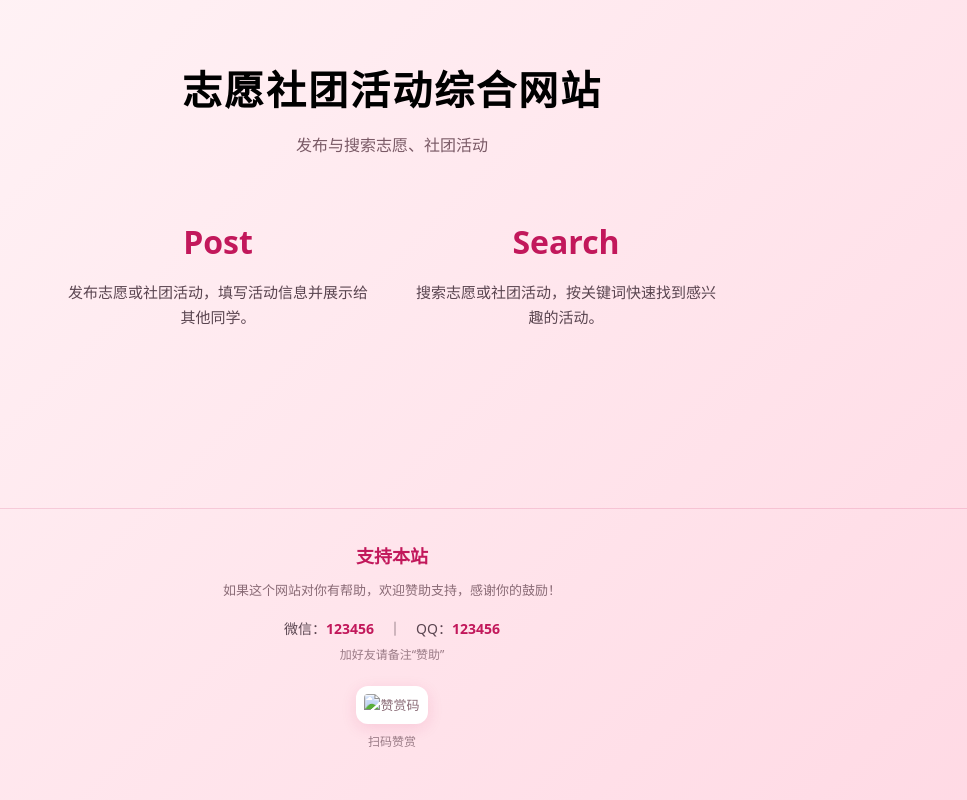
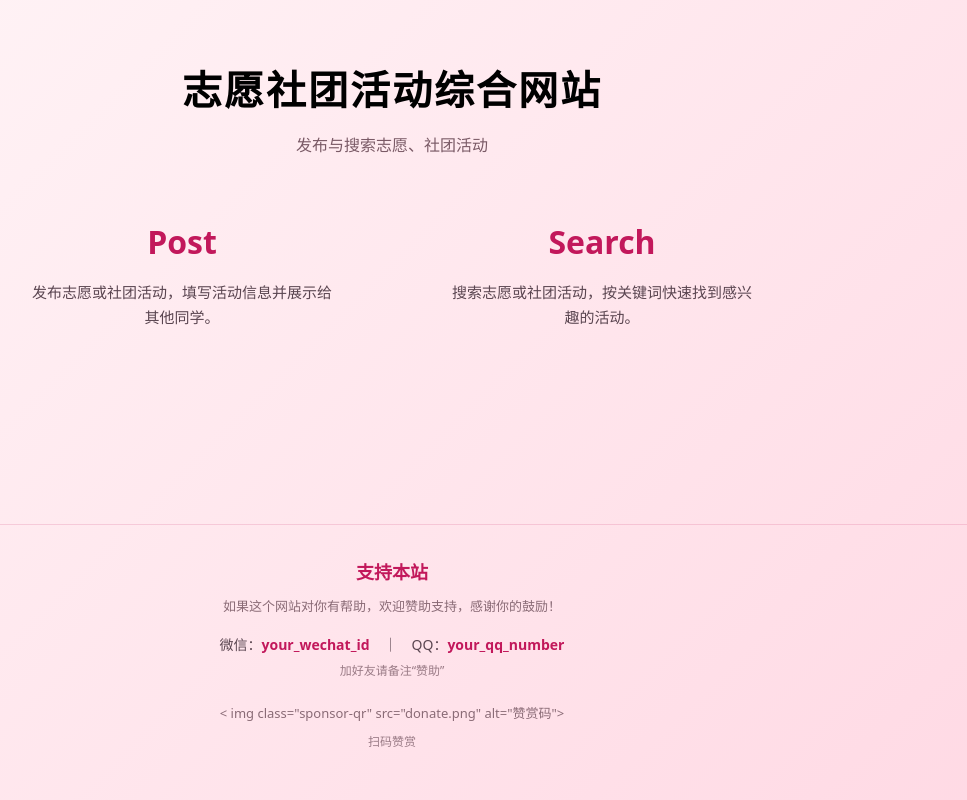
Before and after one commit to lilaclilyan/ceshi, a plain HTML site: page index.html in a window 1280 px wide. Shown: the whole page, without its empty margins (248-1215 px from the left). Drawn offline with Linux system fonts and the light colour scheme.

Commit message:
Update index.html

```diff
--- a/index.html
+++ b/index.html
@@ -20,7 +20,7 @@
         }
 
         .page {
-            max-width: 720px;
+            max-width: 900px;   /* ← 原来 720px，改大了 */
             width: 100%;
             margin: 0 auto;
             flex: 1;
@@ -46,7 +46,7 @@
         /* 两个模块左右并排 */
         .modules {
             display: flex;
-            gap: 48px;
+            gap: 120px;          /* ← 原来 48px，改大了 */
             justify-content: center;
             flex-wrap: wrap;
         }
@@ -100,7 +100,6 @@
             margin: 0 0 16px;
         }
 
-        /* 账号信息 */
         .sponsor-contact {
             margin: 0 0 4px;
             font-size: 14px;
@@ -117,7 +116,6 @@
             color: #9a7b86;
         }
 
-        /* 赞赏码图片 */
         .sponsor-qr {
             width: 180px;
             height: 180px;
@@ -143,7 +141,7 @@
             .modules {
                 flex-direction: column;
                 align-items: center;
-                gap: 32px;
+                gap: 32px;       /* 手机上上下间距，保持 32px 不变 */
             }
             .sponsor-contact {
                 line-height: 2;
@@ -159,7 +157,7 @@
         <div class="modules">
             <!-- Post 模块 -->
             <div class="module">
-                <h2><a href="post.html">Post</a ></h2>
+                <h2><a href=" ">Post</a ></h2>
                 <p>发布志愿或社团活动，填写活动信息并展示给其他同学。</p >
             </div>
 
@@ -178,14 +176,12 @@
             如果这个网站对你有帮助，欢迎赞助支持，感谢你的鼓励！
         </p >
 
-        <!-- 账号信息：改成你自己的，不需要的项删掉 -->
         <p class="sponsor-contact">
-            微信：<strong>123456</strong>　｜　QQ：<strong>123456</strong>
+            微信：<strong>your_wechat_id</strong>　｜　QQ：<strong>your_qq_number</strong>
         </p >
         <p class="sponsor-tip">加好友请备注“赞助”</p >
 
-        <!-- 赞赏码图片：上传 donate.png 到和 index.html 同一目录 -->
-        <img class="sponsor-qr" src="donate.png" alt="赞赏码">
+        < img class="sponsor-qr" src="donate.png" alt="赞赏码">
         <p class="sponsor-qr-caption">扫码赞赏</p >
     </footer>
 </body>
```
